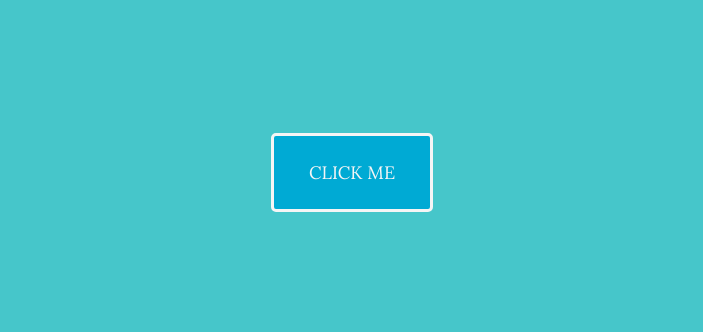
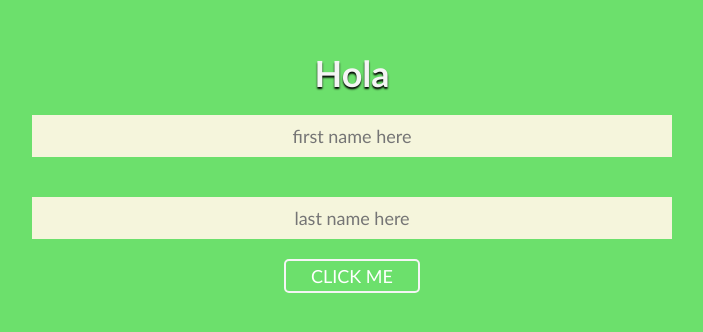
Before and after one commit to aditya6700/ReactJS, a React (Create React App) app in the folder firstweb/: page / in a window 1280 px wide. Shown: the part 228-560 px from the top of the page, without its empty margins (288-991 px from the left). Built offline with nearby package versions, Linux system fonts and the light colour scheme.

Commit message:
added react forms

```diff
--- a/firstweb/src/P5_event_handling/App.jsx
+++ b/firstweb/src/P5_event_handling/App.jsx
@@ -11,7 +11,7 @@ const App = () => {
          let newbg = 'rgb(101, 212, 58)';
          newColor(newbg);
          uName("color changed !! 🤕");
-    };
+    }
 
     const normal = () => {
         newColor(blue);
--- /dev/null
+++ b/firstweb/src/React_forms/App.css
@@ -0,0 +1,47 @@
+*{
+    padding:0;
+    margin:0;
+    box-sizing: border-box;
+    background-color: rgb(108, 224, 108);
+    font-family: 'Trebuchet MS', 'Lucida Sans Unicode', 'Lucida Grande', 'Lucida Sans', Arial, sans-serif
+
+}
+
+.mainform{
+    width:100%;
+    height:100vh;
+    display: flex;
+    flex-direction: column;
+    justify-content: center;
+    align-items: center;
+    font-size: large;
+}
+
+button{
+    line-height: 30px;
+    padding: 0 25px;
+    background:rgb(108, 224, 108);
+    color: white;
+    border: 2px solid whitesmoke;
+    outline:none;
+    border-radius: 5px;
+    text-transform: uppercase;
+    cursor: pointer;
+    font-size: large;
+}
+
+h1{
+    color: whitesmoke;
+    background: transparent;
+    text-shadow: 0 2px 2px black;
+}
+
+input{
+    width: 50%;
+    padding: 10px 20px;
+    border: none;
+    margin: 20px 0;
+    text-align: center;
+    background-color: beige;
+    font-size: large;
+}
--- /dev/null
+++ b/firstweb/src/React_forms/App.jsx
@@ -0,0 +1,43 @@
+import React, { useState } from 'react';
+
+const App= () =>  {
+    const [name, setName] = useState("");
+    const [name2, setName2] = useState("");
+
+    const [Fname, setFname] = useState("");
+    const [lname, setLname] = useState("");
+
+    const changeName = (event) => {
+        event.preventDefault();  // to prevent the defaulth action of form i.e refreshing page
+        setFname(name);
+        setLname(name2);
+    };
+
+    const inputEvent1 = (event) => {
+        setName(event.target.value);
+        // console.log(event.target.value);
+    };
+
+    const inputEvent2 = (event) => {
+        setName2(event.target.value);
+    };
+
+
+    return(
+        <>
+        <div className="main">
+            <form onSubmit={changeName}>
+                <div className="mainform">
+                    <h1>Hola {Fname} {lname} </h1>
+                    <input type="text" placeholder="first name here" onChange={inputEvent1} value={name} />
+                    <input type="text" placeholder="last name here" onChange={inputEvent2} value={name2} />
+
+                    <button type="submit"> click me </button>
+                </div>
+            </form>
+        </div>
+        </>
+    );
+};
+
+export default App;
```
Also changed, not shown: firstweb/src/index.js (+9 -3 lines).
